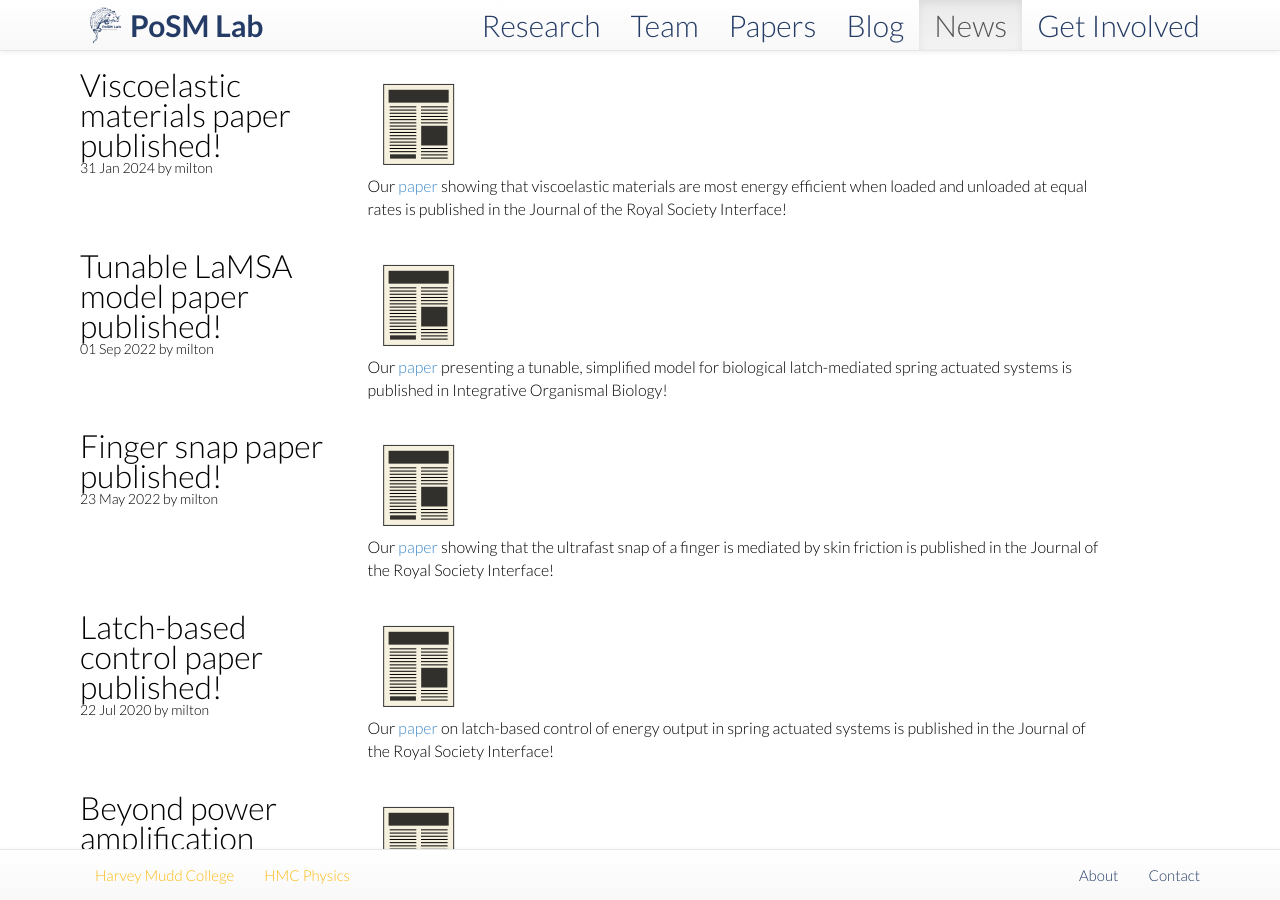
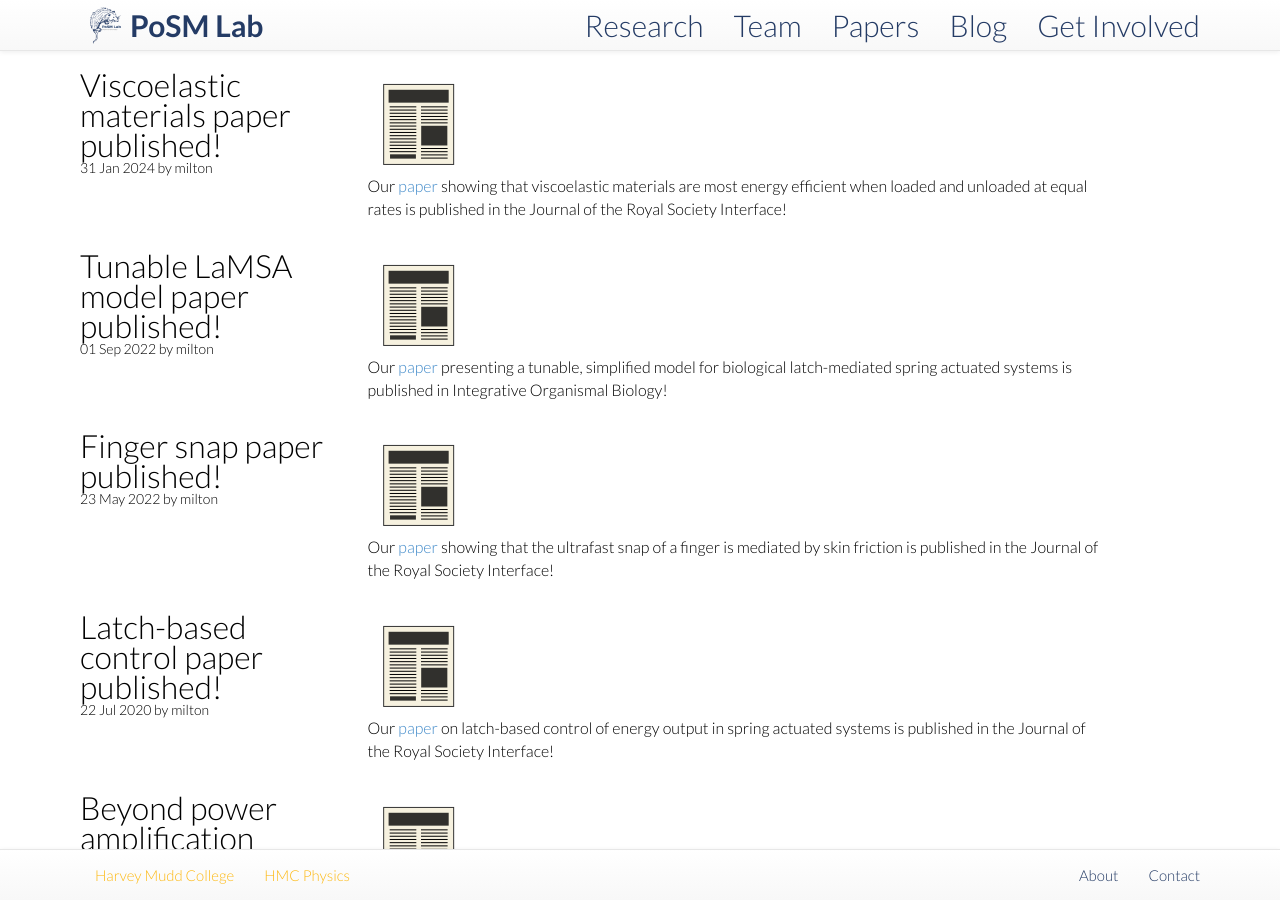
Before and after one commit to posmlab/posmlab.org, a Jekyll site: the page built from news/index.html, in a window 1280 px wide and 900 px high. Built offline with Jekyll 4.4.1, drawn with Linux system fonts in a browser that asks for light colours; nearby versions of some CDN libraries.

Commit message:
Homepage/nav tweaks: rename Posts to Blog, add news archive link, drop News from top nav
- Homepage "Posts" column header renamed to "Blog" (matches the
  top-nav link's label)
- Added a "See all news" link at the bottom of the homepage News
  column, since News is no longer in the top nav
- Removed News from the top navigation menu (dropped its
  group/navorder from news/index.html) — still fully reachable via
  the homepage News column header and the new "See all news" link

Co-Authored-By: Claude Sonnet 5 <noreply@anthropic.com>

```diff
--- a/_includes/themes/lab/home.html
+++ b/_includes/themes/lab/home.html
@@ -91,6 +91,9 @@
           <div class="spacer"></div>
           <div class="spacer"></div>
         {% endfor %}
+        <div class="smallnote">
+          <a class="off" href="{{ BASE_PATH }}/news/">See all news &rarr;</a>
+        </div>
       </div>
       <div class="bigspacer"></div>
     </div>
@@ -99,7 +102,7 @@
     <div class="col-md-4">
       <div class="row">
         <div class="head">
-          <a class="off" href="{{ BASE_PATH }}/blog/">Posts</a>
+          <a class="off" href="{{ BASE_PATH }}/blog/">Blog</a>
         </div>
         <div class="bigspacer"></div>
         <div class="feedbox pad-left">
--- a/news/index.html
+++ b/news/index.html
@@ -2,8 +2,6 @@
 layout: default
 title: "News"
 description: "posmlab blog"
-group: navigation
-navorder: 5
 ---
 {% include JB/setup %}
 
```
